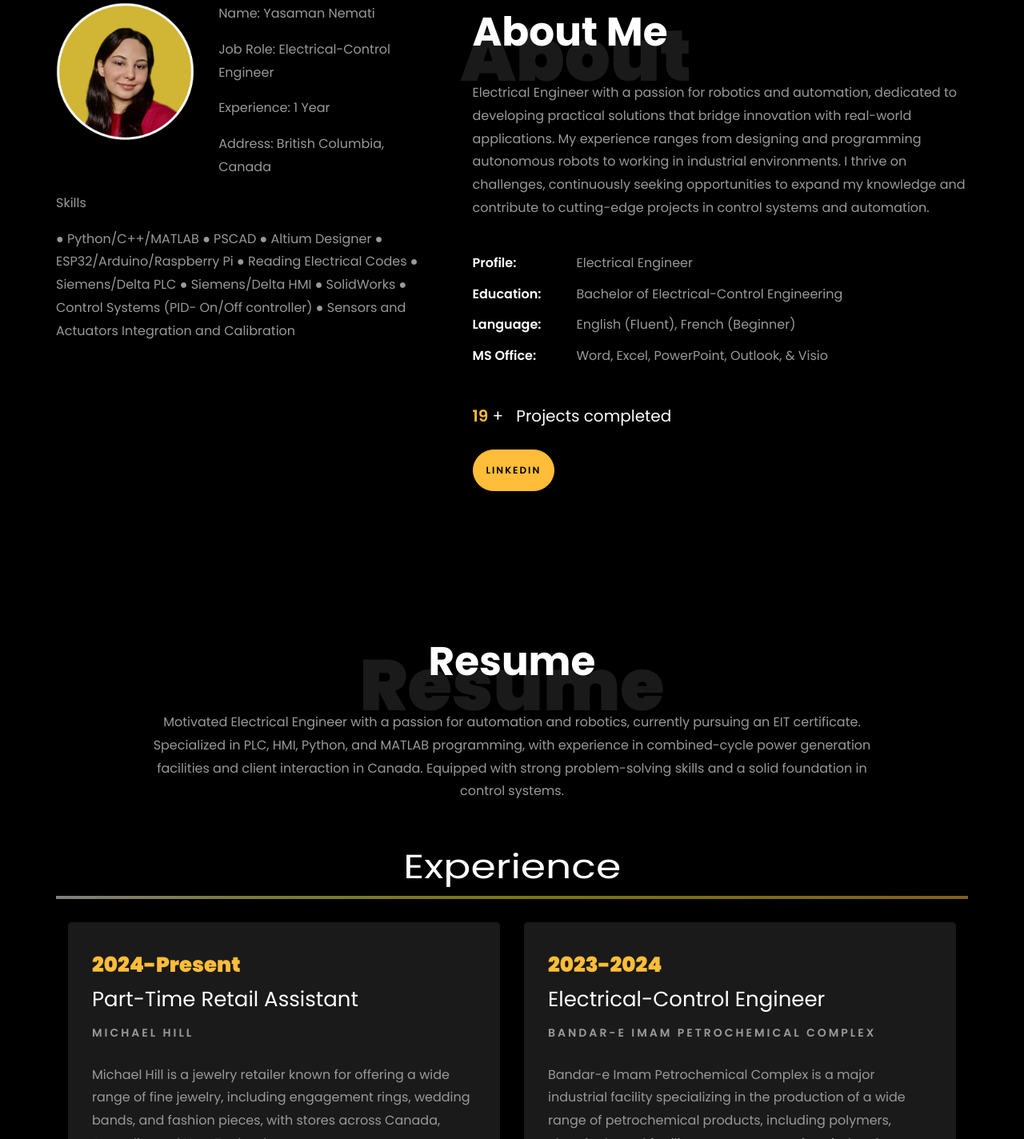
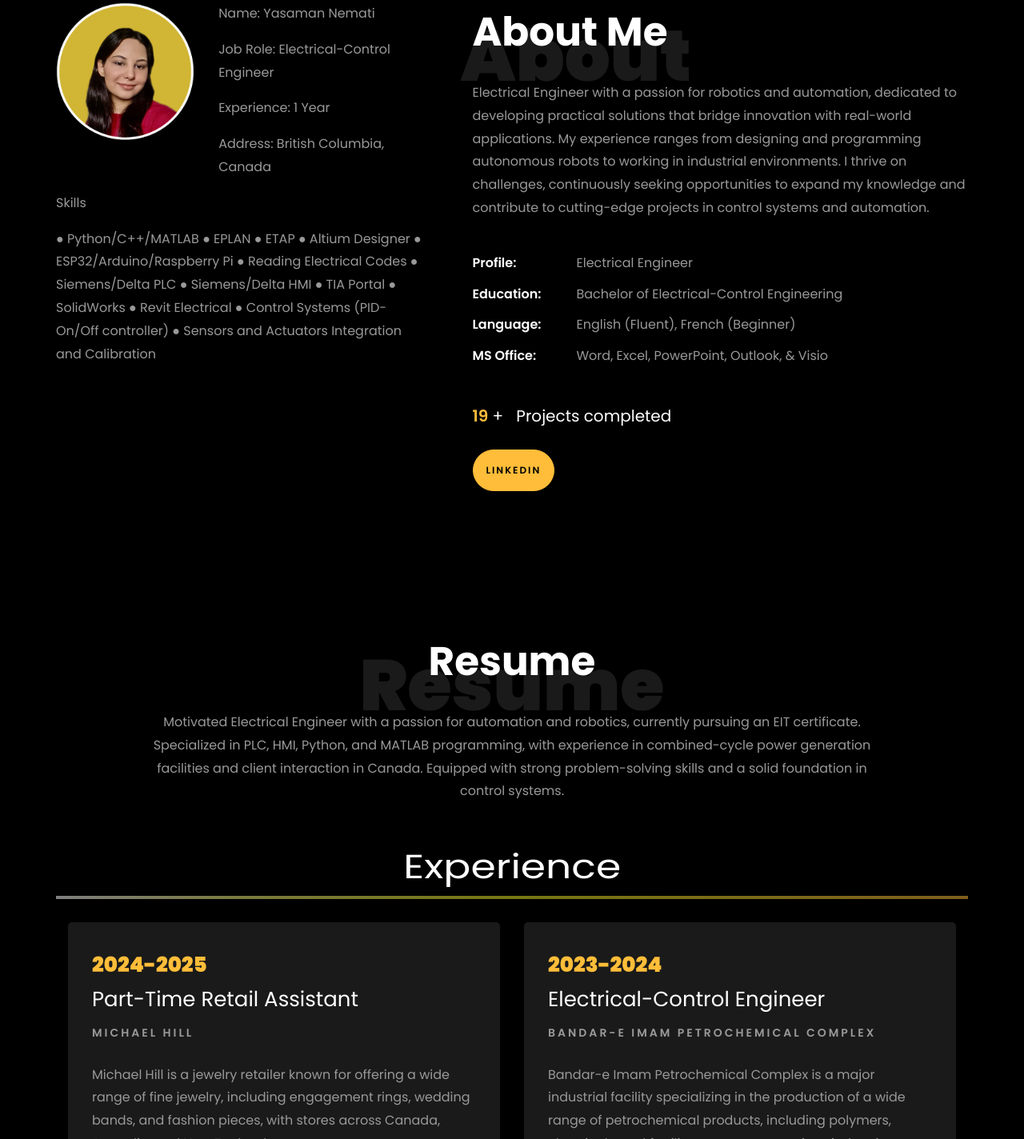
Before and after one commit to yasamannemati00/Yasaman.Nemati.github.io, a plain HTML site: page index.html in a window 1280 px wide. Shown: the part 859-2283 px from the top of the page at 80% size. Drawn offline with Linux system fonts and the light colour scheme; files whose address does not match are found by name.

Commit message:
Update index.html

```diff
--- a/index.html
+++ b/index.html
@@ -229,8 +229,8 @@
 
 								<div class="skill-mf">
 									<p class="title-s">Skills</p>
-									<span>● Python/C++/MATLAB ● PSCAD ● Altium Designer
-										● ESP32/Arduino/Raspberry Pi ● Reading Electrical Codes ● Siemens/Delta PLC ● Siemens/Delta HMI ● SolidWorks ● Control Systems (PID- On/Off controller) ● Sensors and Actuators Integration and Calibration</span>
+									<span>● Python/C++/MATLAB ● EPLAN ● ETAP ● Altium Designer
+										● ESP32/Arduino/Raspberry Pi ● Reading Electrical Codes ● Siemens/Delta PLC ● Siemens/Delta HMI ● TIA Portal ● SolidWorks ● Revit Electrical ● Control Systems (PID- On/Off controller) ● Sensors and Actuators Integration and Calibration</span>
 
 								</div>
 							</div>
@@ -291,7 +291,7 @@
 		<div class="row">
 				<div class="col-md-6">
 					<div class="resume-wrap ftco-animate">
-						<span class="date">2024-Present</span>
+						<span class="date">2024-2025</span>
 						<h2>Part-Time Retail Assistant</h2>
 						<span class="position">Michael hill</span>
 						<p class="mt-4">Michael Hill is a jewelry retailer known for offering a wide range of fine jewelry, including engagement rings, wedding bands, and fashion pieces, with stores across Canada, Australia, and New Zealand.
```
